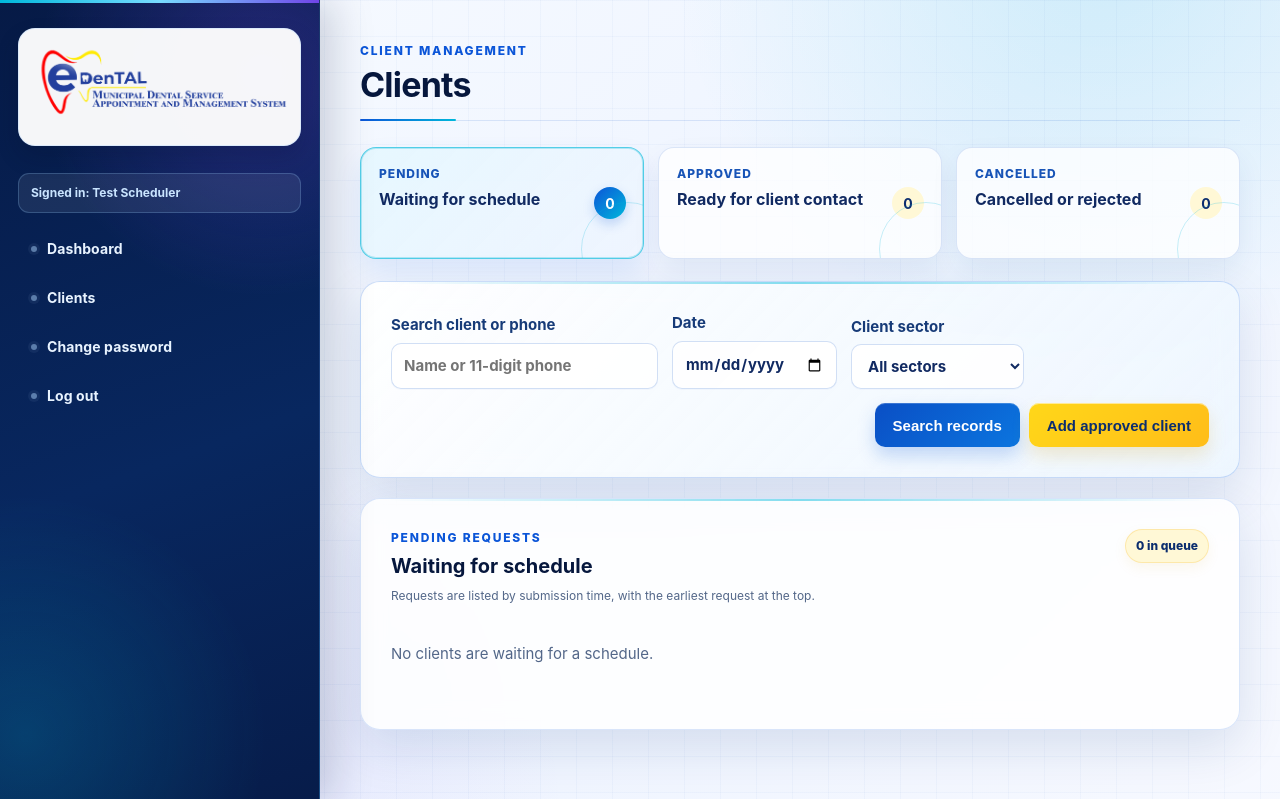
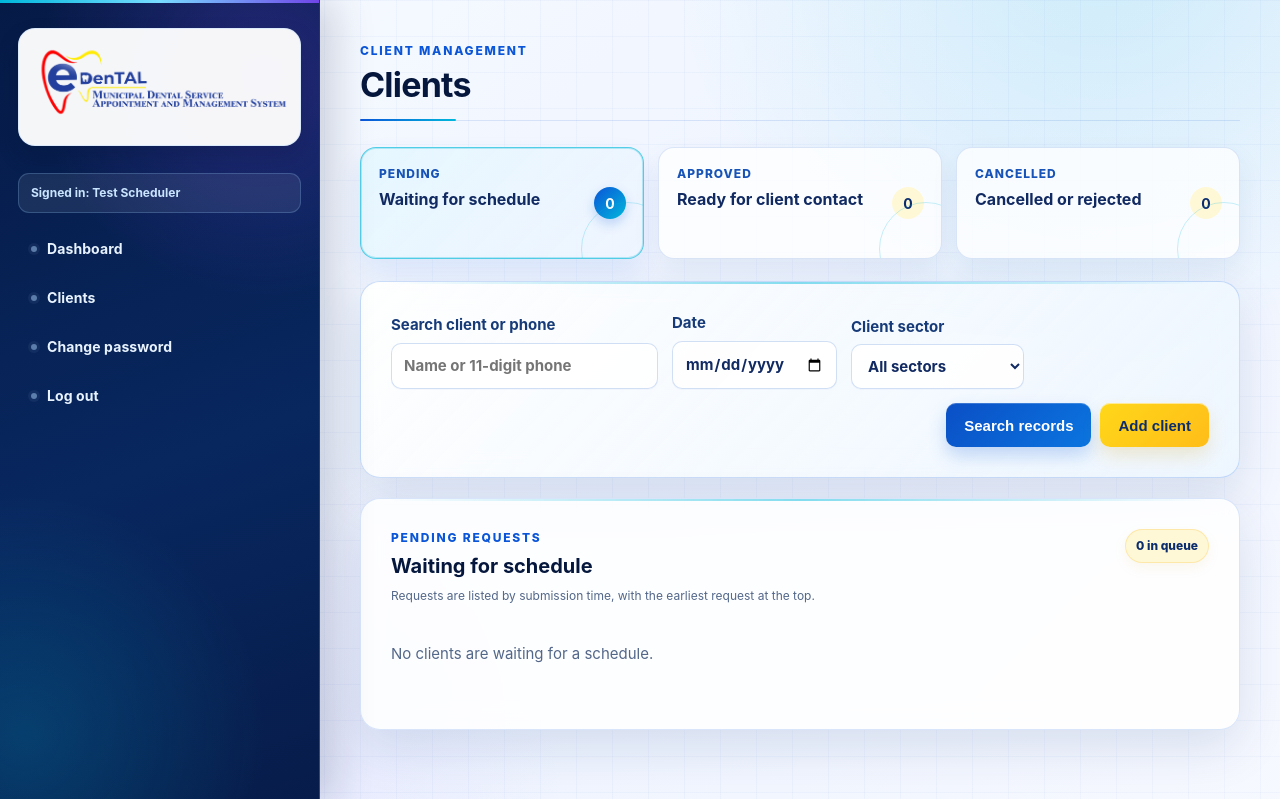
Before and after one commit to arnaut560000/Dental_scheduling, a Flask app: page /admin/appointments in a window 1280 px wide. Shown: the top 799 px of the page. Run offline with Flask 3, Linux system fonts and the light colour scheme; the visitor is signed in with stand-in values (Sample User, id 1); data comes from the database, SQL or seed files in the repository; data that the repository does not hold is empty; parts of the project's set-up code (start-up, migrations or seed data) failed here and were passed over; some libraries are stand-ins or nearby versions.

Commit message:
Update appointments.html

```diff
--- a/templates/appointments.html
+++ b/templates/appointments.html
@@ -48,7 +48,7 @@
       </div>
       <div class="client-filter-actions">
         <button type="submit">Search records</button>
-        <button class="secondary-button add-client-button" type="button">Add approved client</button>
+        <button class="secondary-button add-client-button" type="button">Add client</button>
       </div>
     </form>
     <section class="card table-card">
@@ -105,7 +105,7 @@
       <div class="client-filter-actions">
         <button type="submit">Search records</button>
         {% if client_section == 'approved' %}
-          <button class="secondary-button add-client-button" type="button">Add client</button>
+          <button class="secondary-button add-client-button" type="button">Add approved client</button>
           {% if selected_date and session.role == 'admin' %}
             <a class="button-link secondary" href="{{ url_for('export_day', date=selected_date) }}">Export this day</a>
           {% endif %}
```
